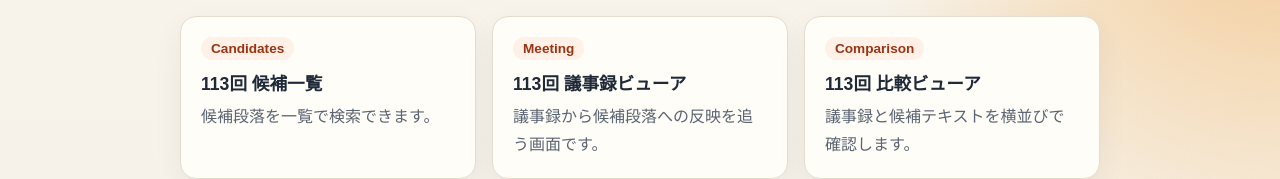
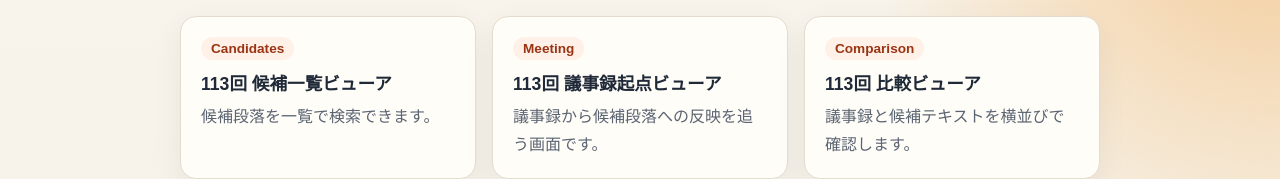
Before and after one commit to kou10111415/Digital_Policy_Process-tracing, a plain HTML site: page docs/process-tracing-viewer/index.html in a window 1280 px wide. Shown: the part 120-299 px from the top of the page. Drawn offline with Linux system fonts and the light colour scheme.

Commit message:
Update index.html

```diff
--- a/docs/process-tracing-viewer/index.html
+++ b/docs/process-tracing-viewer/index.html
@@ -98,12 +98,12 @@
     <section class="grid">
       <a class="card" href="./candidates_min113.html">
         <span class="label">Candidates</span>
-        <h2>113回 候補一覧</h2>
+        <h2>113回 候補一覧ビューア</h2>
         <p>候補段落を一覧で検索できます。</p>
       </a>
       <a class="card" href="./meeting_viewer_min113.html">
         <span class="label">Meeting</span>
-        <h2>113回 議事録ビューア</h2>
+        <h2>113回 議事録起点ビューア</h2>
         <p>議事録から候補段落への反映を追う画面です。</p>
       </a>
       <a class="card" href="./comparison_viewer_min113.html">
```
